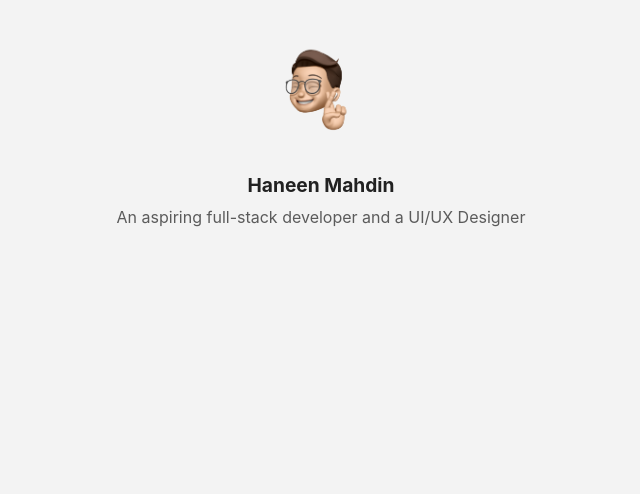
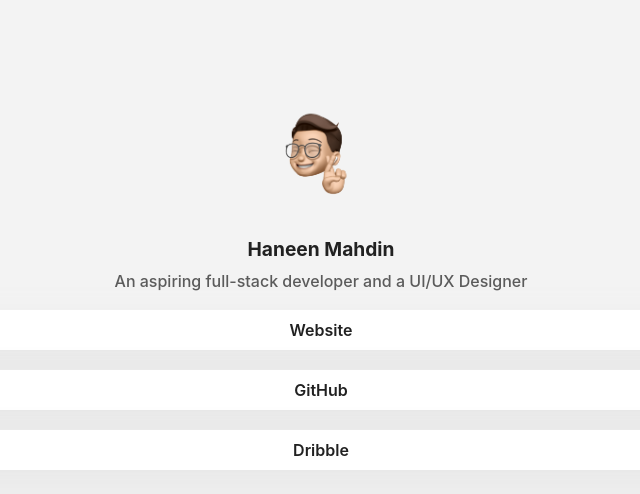
Before and after one commit to haneenmahd/linked, a React (Vite) app: page / in a window 1280 px wide. Shown: the top 494 px of the page, without its empty margins (319-959 px from the left). Built offline with nearby package versions, Linux system fonts and the light colour scheme.

Commit message:
core: add Links section to place custom links

```diff
--- a/src/App.tsx
+++ b/src/App.tsx
@@ -1,15 +1,35 @@
 import './App.css'
 import { Header } from './components/Header';
+import { Links } from "./components/Links";
 import SampleAvatar from "./assets/png/sample-avatar.png";
 
 function App() {
   return (
     <div className="App">
-      <Header avatarOptions={{
-        title: "Haneen Mahdin",
-        description: "An aspiring full-stack developer and a UI/UX Designer",
-        avatarImageSource: SampleAvatar,
-      }} />
+      <Header
+        avatarOptions={{
+          title: "Haneen Mahdin",
+          description: "An aspiring full-stack developer and a UI/UX Designer",
+          avatarImageSource: SampleAvatar,
+        }}
+      />
+
+      <Links
+        links={[
+          {
+            linkUrl: "https://haneenmahd.github.io",
+            placeholder: "Website",
+          },
+          {
+            linkUrl: "https://github.com/haneenmahd",
+            placeholder: "GitHub",
+          },
+          {
+            linkUrl: "https://dribbble.com/haneenmahdin",
+            placeholder: "Dribble",
+          },
+        ]}
+      />
     </div>
   );
 }
--- a/src/components/Header/Header.styles.ts
+++ b/src/components/Header/Header.styles.ts
@@ -10,6 +10,7 @@ export const HeaderContainer = styled.header`
   -ms-flex-direction: column;
   align-items: center;
   justify-content: center;
+  padding-top: 10%;
 `;
 
 export const HeaderAvatar = styled.img.attrs({
@@ -107,7 +108,7 @@ export const ReflectionCss = css<HeaderAvatarProps>`
 `;
 
 export const HeaderContent = styled.div`
-  padding: 20px 50px;
+  padding: 20px 10%;
 
   * {
     margin: 10px 0;
@@ -120,5 +121,6 @@ export const HeaderContent = styled.div`
 
   p {
     color: ${Theme.text.lightColor};
+    font-weight: 500;
   }
 `;
--- a/src/components/Header/index.ts
+++ b/src/components/Header/index.ts
@@ -1,2 +1,3 @@
 export * from './Header'
 export * from './Header.styles'
+export * from './Header.types'
--- /dev/null
+++ b/src/components/Links/Links.styles.ts
@@ -0,0 +1,31 @@
+import styled from "styled-components";
+import Theme from "../../theme/theme";
+
+export const LinksContainer = styled.main`
+  display: flex;
+  align-items: center;
+  flex-direction: column;
+  width: 100%;
+  padding: 0 30px;
+`;
+
+export const Link = styled.a`
+  display: flex;
+  align-items: center;
+  justify-content: center;
+  text-decoration: none;
+  margin: 10px 0;
+  height: 40px;
+  width: 90%;
+  border-radius: 8px;
+  font-weight: 600;
+  color: aliceblue;
+  background-color: #fff;
+  color: ${Theme.text.defaultColor};
+  box-shadow: 0 20px 40px 0 #c4c4c440;
+  transition: .2s cubic-bezier(0, 0.2, 0.5, 3);
+
+  :hover {
+    transform: scale(1.05);
+  }
+`;
--- /dev/null
+++ b/src/components/Links/Links.tsx
@@ -0,0 +1,21 @@
+import React from 'react'
+import { Link } from './Links.styles';
+import { LinksContainer } from './Links.styles'
+import { LinksProps } from "./Links.types"
+
+export function Links(props: LinksProps) {
+  const { links } = props;
+
+  return (
+    <LinksContainer>
+        {links.map((link, index) => (
+            <Link
+                href={link.linkUrl}
+                target="_blank"
+                key={index}>
+                    {link.placeholder}
+            </Link>
+        ))}
+    </LinksContainer>
+  )
+}
--- /dev/null
+++ b/src/components/Links/Links.types.ts
@@ -0,0 +1,12 @@
+export type LinkConfig = {
+    linkUrl: string;
+    placeholder: string;
+    useIcon?: boolean;
+    iconOptions?: {
+        iconSource: string;
+    };
+}
+
+export interface LinksProps {
+    links: LinkConfig[];
+}
--- /dev/null
+++ b/src/components/Links/index.ts
@@ -0,0 +1,3 @@
+export * from "./Links";
+export * from "./Links.styles";
+export * from "./Links.types";
```
